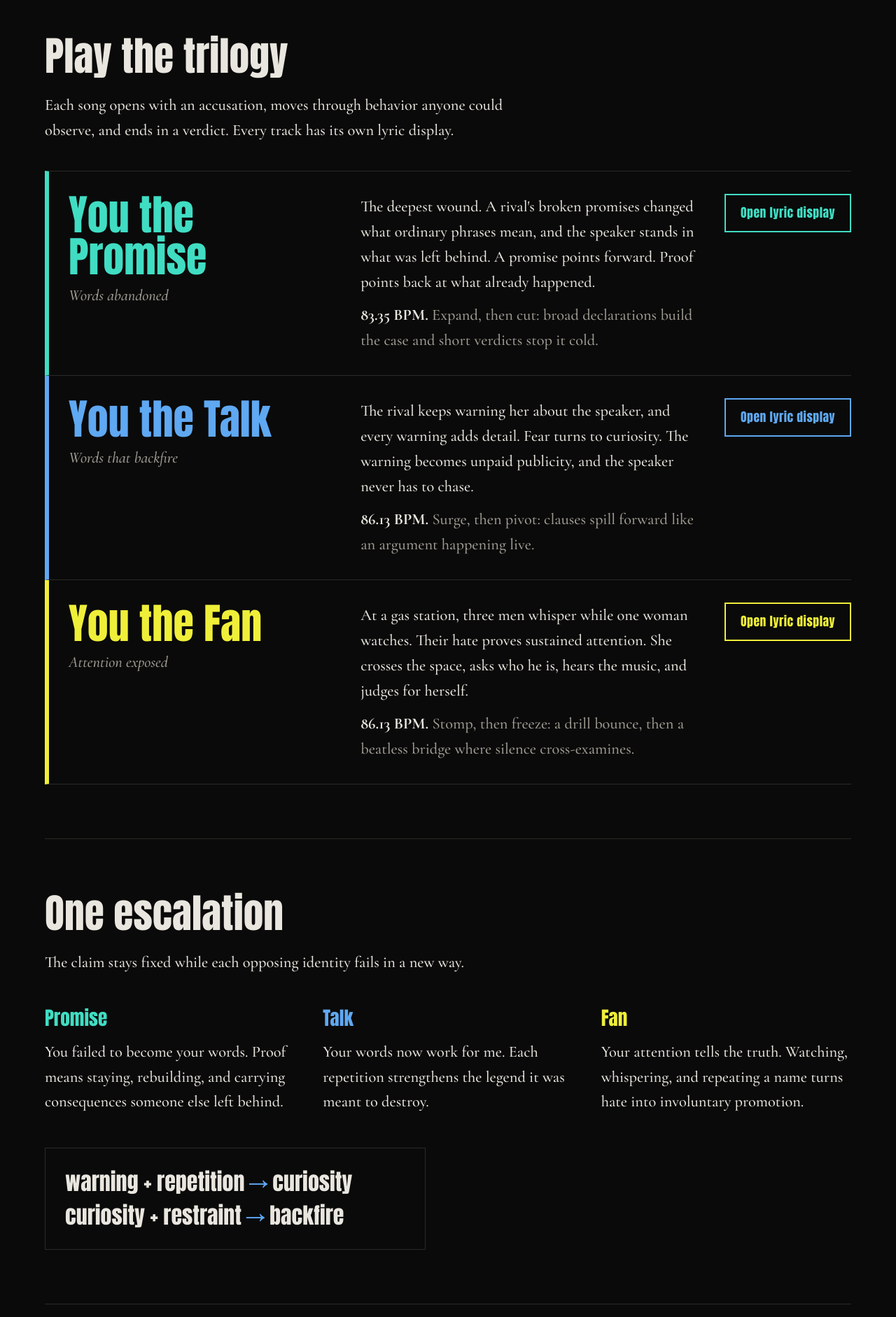
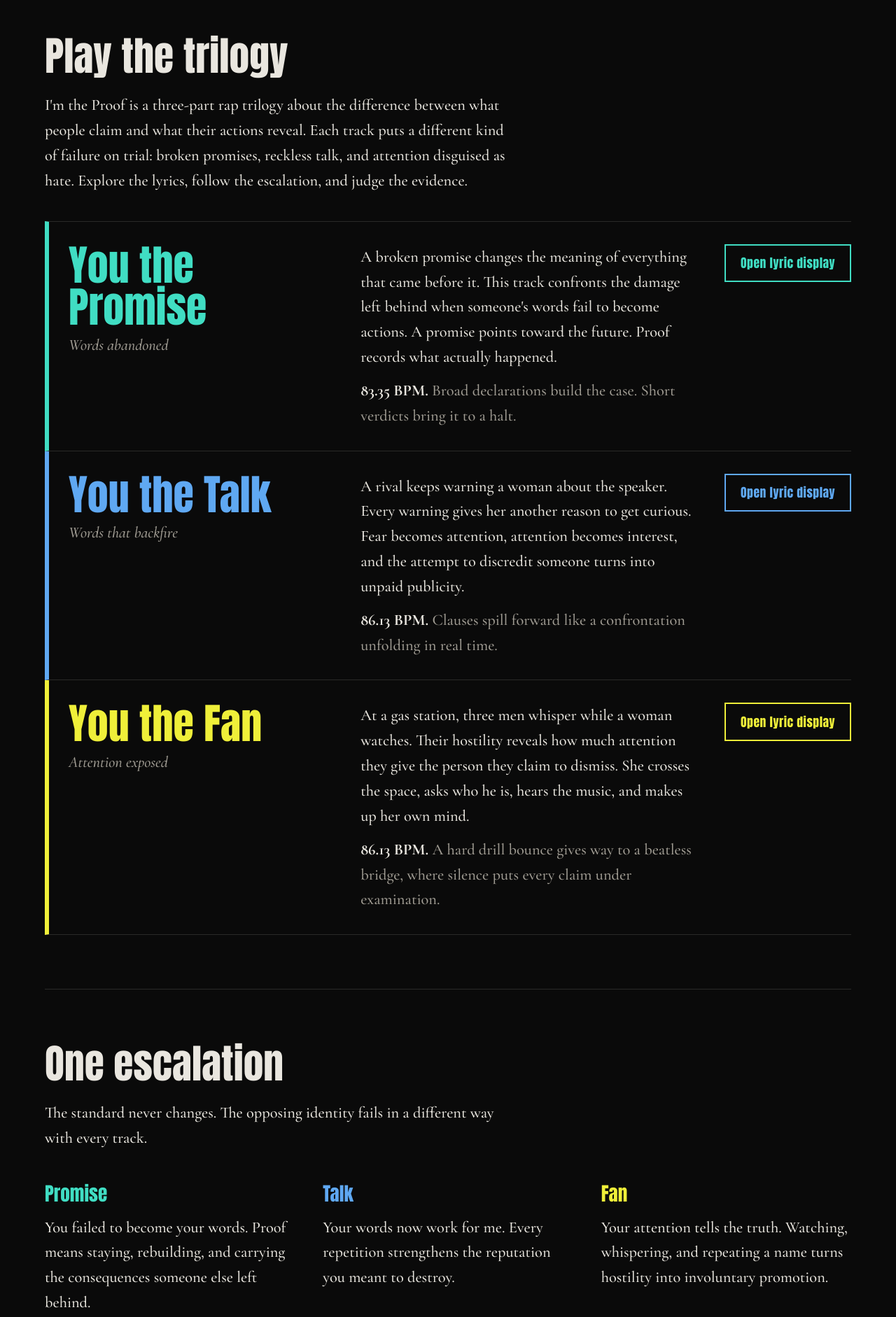
Before and after one commit to hmuifurboredl8ter/I-m-the-proof, a plain HTML site: page index.html in a window 1280 px wide. Shown: the part 860-2742 px from the top of the page at 70% size. Drawn offline with nearby package versions, Linux system fonts and the light colour scheme.

Commit message:
Revise index.html for improved structure and content
Updated the HTML structure and content for the 'I'm the Proof' webpage, enhancing meta tags, navigation, and section descriptions.

```diff
--- a/index.html
+++ b/index.html
@@ -2,18 +2,37 @@
 <html lang="en">
 <head>
   <meta charset="utf-8">
-<meta name="viewport" content="width=device-width,initial-scale=1">
-<title>I'm the proof
-  HMUifurBoredL8ter</title>
-<meta name="description" content="Three songs, three opponents, one standard: when language meets reality, what remains standing? Play each lyric display and suggest new material.">
+  <meta name="viewport" content="width=device-width, initial-scale=1">
+
+  <title>I'm the Proof | HMUifurBoredL8ter</title>
+
+  <meta name="description" content="I'm the Proof is a three-part rap trilogy exposing broken promises, empty threats, and hate disguised as attention. Three tracks. Three opponents. One standard: evidence over ego.">
+
+  <meta name="robots" content="index, follow">
+  <meta name="theme-color" content="#111111">
+
+  <link rel="canonical" href="https://hmuifurboredl8ter.github.io/I-m-the-proof/">
+
+  <meta property="og:type" content="website">
+  <meta property="og:title" content="I'm the Proof | HMUifurBoredL8ter">
+  <meta property="og:description" content="Three tracks. Three opponents. One standard: evidence over ego. A rap trilogy about broken promises, reckless talk, and attention disguised as hate.">
+  <meta property="og:url" content="https://hmuifurboredl8ter.github.io/I-m-the-proof/">
+  <meta property="og:site_name" content="HMUifurBoredL8ter">
+
+  <meta name="twitter:card" content="summary">
+  <meta name="twitter:title" content="I'm the Proof | HMUifurBoredL8ter">
+  <meta name="twitter:description" content="Three tracks. Three opponents. One standard: evidence over ego. Read the lyrics and judge the evidence.">
+
   <link rel="preconnect" href="https://fonts.googleapis.com">
   <link rel="preconnect" href="https://fonts.gstatic.com" crossorigin>
   <link rel="stylesheet" href="https://fonts.googleapis.com/css2?family=Anton&family=Cormorant+Garamond:ital,wght@0,500;0,700;1,500&display=swap">
   <link rel="stylesheet" href="assets/style.css">
 </head>
+
 <body>
   <div class="wrap">
-  <nav class="site-nav" aria-label="Main">
+
+    <nav class="site-nav" aria-label="Main navigation">
       <a class="mark" href="index.html">I'm the Proof</a>
       <a href="index.html" aria-current="page">The trilogy</a>
       <a href="suggestions.html">Suggest material</a>
@@ -24,13 +43,24 @@
         <span class="accuse">You keep describing yourself.</span>
         <span class="evidence">I keep producing evidence.</span>
       </h1>
-    <p class="sub">Three songs, three opponents, one standard: when language meets reality, what remains standing?</p>
+
+      <p class="sub">
+        Three songs. Three opponents. One standard:
+        when language meets reality, what remains standing?
+      </p>
     </header>
 
     <main>
       <section class="section" aria-labelledby="tracks-h">
         <h2 id="tracks-h">Play the trilogy</h2>
-      <p class="lede">Each song opens with an accusation, moves through behavior anyone could observe, and ends in a verdict. Every track has its own lyric display.</p>
+
+        <p class="lede">
+          I'm the Proof is a three-part rap trilogy about the difference
+          between what people claim and what their actions reveal.
+          Each track puts a different kind of failure on trial:
+          broken promises, reckless talk, and attention disguised as hate.
+          Explore the lyrics, follow the escalation, and judge the evidence.
+        </p>
 
         <ol class="tracks">
           <li class="track promise">
@@ -38,11 +68,26 @@
               <h3>You the Promise</h3>
               <p class="failure">Words abandoned</p>
             </div>
+
             <div>
-            <p>The deepest wound. A rival's broken promises changed what ordinary phrases mean, and the speaker stands in what was left behind. A promise points forward. Proof points back at what already happened.</p>
-            <p class="flow"><strong>83.35 BPM.</strong> Expand, then cut: broad declarations build the case and short verdicts stop it cold.</p>
+              <p>
+                A broken promise changes the meaning of everything
+                that came before it. This track confronts the damage
+                left behind when someone's words fail to become actions.
+                A promise points toward the future. Proof records what
+                actually happened.
+              </p>
+
+              <p class="flow">
+                <strong>83.35 BPM.</strong>
+                Broad declarations build the case.
+                Short verdicts bring it to a halt.
+              </p>
             </div>
-          <a class="button" href="ya-da-promise.html">Open lyric display</a>
+
+            <a class="button" href="ya-da-promise.html">
+              Open lyric display
+            </a>
           </li>
 
           <li class="track talk">
@@ -50,11 +95,26 @@
               <h3>You the Talk</h3>
               <p class="failure">Words that backfire</p>
             </div>
+
             <div>
-            <p>The rival keeps warning her about the speaker, and every warning adds detail. Fear turns to curiosity. The warning becomes unpaid publicity, and the speaker never has to chase.</p>
-            <p class="flow"><strong>86.13 BPM.</strong> Surge, then pivot: clauses spill forward like an argument happening live.</p>
+              <p>
+                A rival keeps warning a woman about the speaker.
+                Every warning gives her another reason to get curious.
+                Fear becomes attention, attention becomes interest,
+                and the attempt to discredit someone turns into
+                unpaid publicity.
+              </p>
+
+              <p class="flow">
+                <strong>86.13 BPM.</strong>
+                Clauses spill forward like a confrontation
+                unfolding in real time.
+              </p>
             </div>
-          <a class="button" href="you-the-talk.html">Open lyric display</a>
+
+            <a class="button" href="you-the-talk.html">
+              Open lyric display
+            </a>
           </li>
 
           <li class="track fan">
@@ -62,61 +122,125 @@
               <h3>You the Fan</h3>
               <p class="failure">Attention exposed</p>
             </div>
+
             <div>
-            <p>At a gas station, three men whisper while one woman watches. Their hate proves sustained attention. She crosses the space, asks who he is, hears the music, and judges for herself.</p>
-            <p class="flow"><strong>86.13 BPM.</strong> Stomp, then freeze: a drill bounce, then a beatless bridge where silence cross-examines.</p>
+              <p>
+                At a gas station, three men whisper while a woman
+                watches. Their hostility reveals how much attention
+                they give the person they claim to dismiss.
+                She crosses the space, asks who he is, hears the music,
+                and makes up her own mind.
+              </p>
+
+              <p class="flow">
+                <strong>86.13 BPM.</strong>
+                A hard drill bounce gives way to a beatless bridge,
+                where silence puts every claim under examination.
+              </p>
             </div>
-          <a class="button" href="you-the-fan.html">Open lyric display</a>
+
+            <a class="button" href="you-the-fan.html">
+              Open lyric display
+            </a>
           </li>
         </ol>
       </section>
 
       <section class="section" aria-labelledby="argument-h">
         <h2 id="argument-h">One escalation</h2>
-      <p class="lede">The claim stays fixed while each opposing identity fails in a new way.</p>
+
+        <p class="lede">
+          The standard never changes. The opposing identity fails
+          in a different way with every track.
+        </p>
 
         <div class="argument">
           <div class="promise">
             <h3>Promise</h3>
-          <p>You failed to become your words. Proof means staying, rebuilding, and carrying consequences someone else left behind.</p>
+            <p>
+              You failed to become your words. Proof means staying,
+              rebuilding, and carrying the consequences someone else left behind.
+            </p>
           </div>
+
           <div class="talk">
             <h3>Talk</h3>
-          <p>Your words now work for me. Each repetition strengthens the legend it was meant to destroy.</p>
+            <p>
+              Your words now work for me. Every repetition strengthens
+              the reputation you meant to destroy.
+            </p>
           </div>
+
           <div class="fan">
             <h3>Fan</h3>
-          <p>Your attention tells the truth. Watching, whispering, and repeating a name turns hate into involuntary promotion.</p>
+            <p>
+              Your attention tells the truth. Watching, whispering,
+              and repeating a name turns hostility into involuntary promotion.
+            </p>
           </div>
         </div>
 
-      <p class="equation">warning + repetition <span>→</span> curiosity<br>curiosity + restraint <span>→</span> backfire</p>
+        <p class="equation">
+          warning + repetition <span>→</span> curiosity<br>
+          curiosity + restraint <span>→</span> backfire
+        </p>
       </section>
 
       <section class="section" aria-labelledby="witness-h">
         <h2 id="witness-h">The witness</h2>
+
         <div class="prose">
-        <p>The most important change across the three songs is the woman's role. In Promise she carries the damage. In Talk she tests the warning. In Fan she judges the scene herself.</p>
-        <p>She is not the prize at the end of a contest. She is the witness who makes every claim answerable to reality.</p>
+          <p>
+            Across the trilogy, the woman's role changes.
+            In Promise, she carries the damage. In Talk, she tests
+            the warning. In Fan, she judges the scene for herself.
+          </p>
+
+          <p>
+            She is not a prize at the end of a contest.
+            She is the witness who makes every claim answerable to reality.
+          </p>
         </div>
-      <p class="closing">Not a demand to be believed. A record of what happens when talk meets consequence.</p>
+
+        <p class="closing">
+          Not a demand to be believed.
+          A record of what happens when talk meets consequence.
+        </p>
       </section>
 
       <section class="section" aria-labelledby="cta-h">
         <div class="cta-band">
           <div>
             <h2 id="cta-h">Got material for the trilogy?</h2>
-          <p>Suggest a fourth track, a hook angle, a beat, or a visual for the lyric displays.</p>
+            <p>
+              Suggest a fourth track, a hook angle, a beat,
+              or a visual for the lyric displays.
+            </p>
           </div>
-        <a class="button solid" href="suggestions.html">Suggest material</a>
+
+          <a class="button solid" href="suggestions.html">
+            Suggest material
+          </a>
         </div>
       </section>
     </main>
 
     <footer>
-    <p>Read the full written analysis: <a href="im-the-proof-trilogy%20%281%29.pdf">The "I'm the Proof" Trilogy (PDF, 8 pages)</a></p>
-    <p>Source and suggestions live on <a href="https://github.com/hmuifurboredl8ter/I-M-THE-PROOF">GitHub</a>.</p>
+      <p>
+        Read the full written analysis:
+        <a href="im-the-proof-trilogy%20%281%29.pdf">
+          The "I'm the Proof" Trilogy (PDF, 8 pages)
+        </a>
+      </p>
+
+      <p>
+        Source code and suggestions:
+        <a href="https://github.com/hmuifurboredl8ter/I-M-THE-PROOF">
+          GitHub
+        </a>
+      </p>
     </footer>
+
   </div>
 </body>
 </html>
```
Lines whose indentation alone changed are shown as unchanged.
